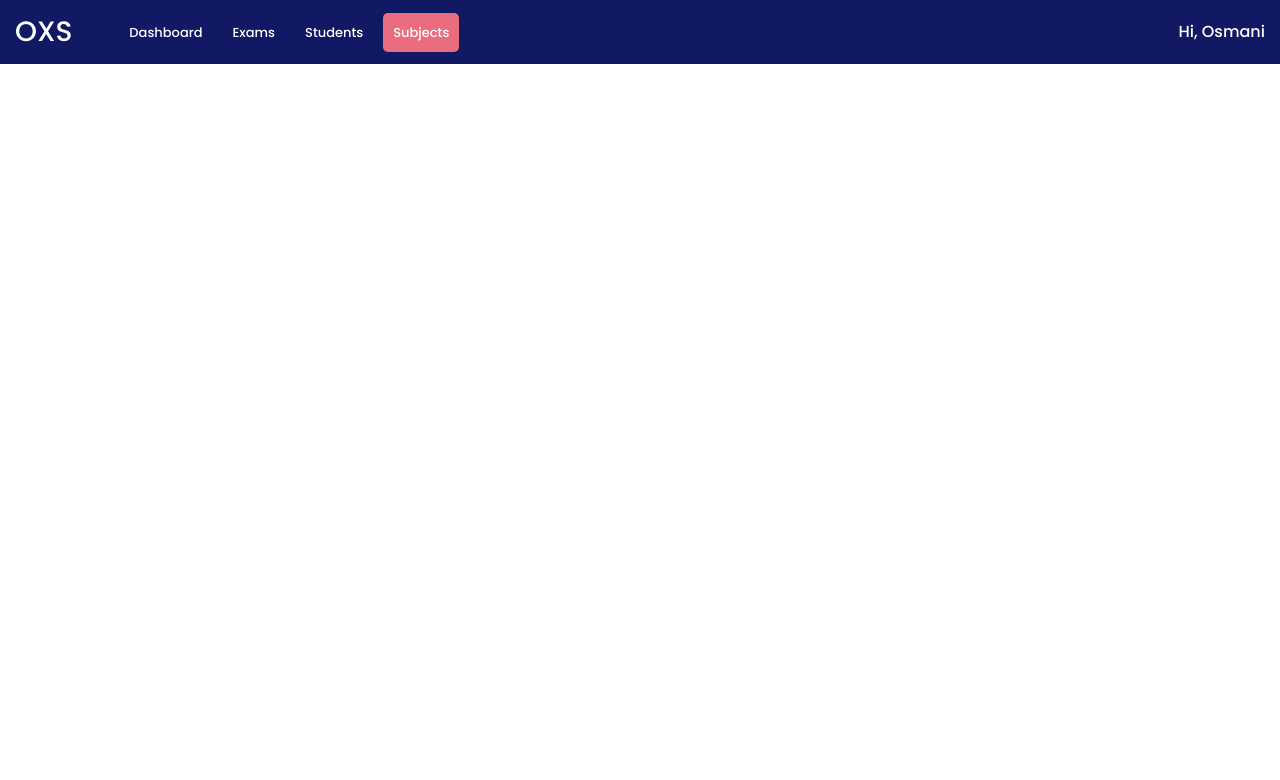
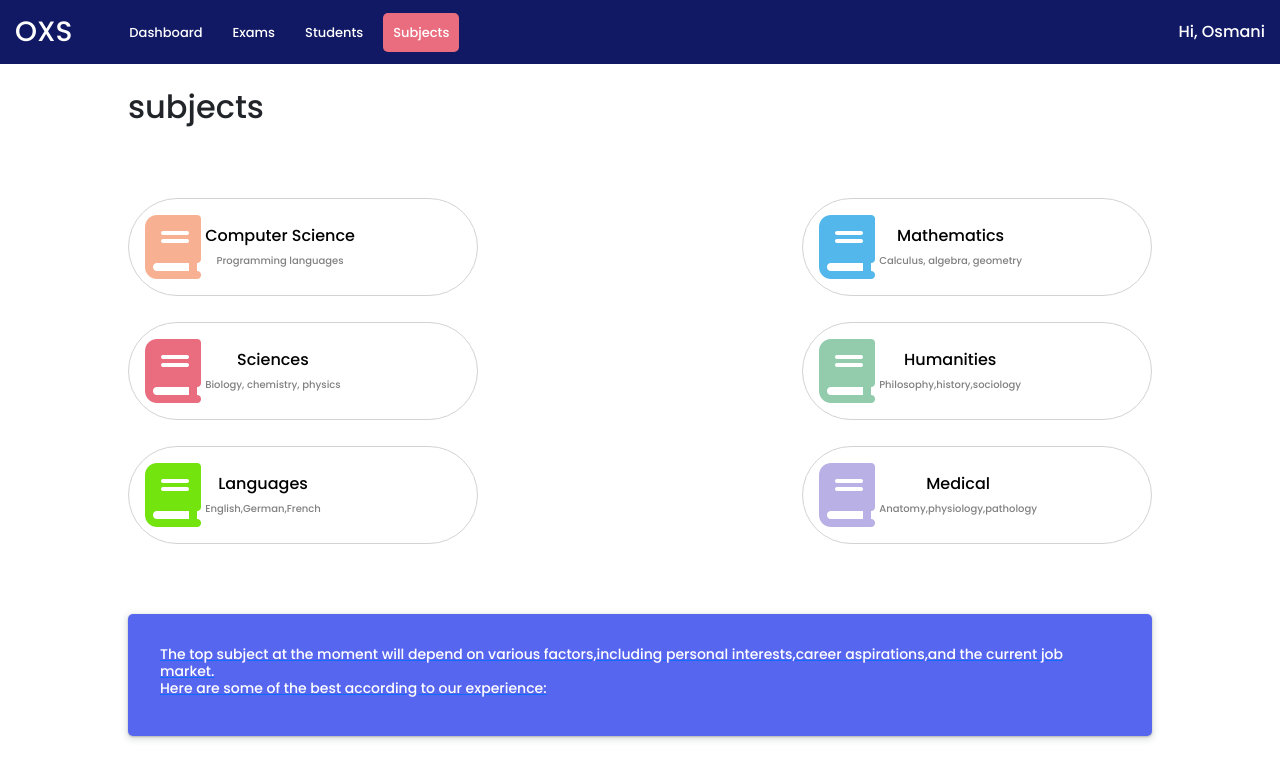
Before and after one commit to astritkrasniqi1/OnlineExamSystem, a PHP site: page /professor/Subjects.php in a window 1280 px wide. Shown: the top 780 px of the page. Run offline with PHP 8.4, Linux system fonts and the light colour scheme; a user stored in the database is signed in.

Commit message:
Online Exam System

```diff
--- a/professor/Dashboard.php
+++ b/professor/Dashboard.php
@@ -77,7 +77,7 @@
 
         </div>
         </a>
-        <a href="#" class=""><div>
+        <a href="subjects.php" class=""><div>
         <i class="fa-solid fa-book" style="color:#a3abb6;"></i>&nbsp;
             <div class="col-auto"><span>Subjects</span>
             <h5>400</h5></div>
--- /dev/null
+++ b/professor/Subject.css
@@ -0,0 +1,94 @@
+.subjectoverview{
+    display: flex;
+    flex-direction: row;
+    gap: 20px;
+    justify-content: space-between;
+    padding:0;
+    margin: 4rem 8rem;
+    border-radius: 24px;
+    flex-wrap: wrap;
+}
+.subjectoverview a{
+    text-decoration: none;
+    text-align: center;
+    color: black;
+    border-radius:95px;
+    width:350px;
+    padding: 1rem;
+    margin:4px,2px;
+    margin-bottom: 6px;
+    background:white;
+    border: 1px solid lightgray;
+}
+
+
+@media screen and (max-width: 960px){
+    .subjectoverview a{
+        text-decoration: none;
+        color: black;
+        border-radius:5px;
+        width:300px;
+        padding: 2rem;
+        background:white;
+        box-shadow: rgba(60, 64, 67, 0.3) 0px 1px 2px 0px, rgba(60, 64, 67, 0.15) 0px 2px 6px 2px;
+    }
+}
+@media screen and (max-width: 768px){
+    .subjectoverview a{
+        text-decoration: none;
+        color: black;
+        border-radius:5px;
+        width:250px;
+        padding: 2rem;
+        background:white;
+        box-shadow: rgba(60, 64, 67, 0.3) 0px 1px 2px 0px, rgba(60, 64, 67, 0.15) 0px 2px 6px 2px;
+    }
+}
+
+.subjectoverview a div{
+    display: flex;
+
+    flex-direction: row;
+    align-items:baseline;
+
+    align-items: center;
+
+}
+.subjectoverview a div i{
+    font-size: 4rem;
+}
+.subjectoverview a div div{
+    display: flex;
+    flex-direction: column;
+    align-items: normal;
+}
+.subjectoverview a div div h5{
+    font-size:20px;
+    margin: 0;
+}
+.subjectoverview a div div span{
+    font-size:10px;
+    color:gray;
+}
+
+
+.pageTitleContainer{
+    display: flex;
+    flex-direction: row;
+    justify-content: space-between;
+    margin: 1.5rem 8rem;
+    align-items: center;
+}
+
+.bestSubjects{
+    margin:1rem 8rem;
+    background:  #5766ef;
+    padding: 2rem;
+    border-radius: 5px;
+    box-shadow: rgba(60, 64, 67, 0.3) 0px 1px 2px 0px, rgba(60, 64, 67, 0.15) 0px 2px 6px 2px;
+}
+.bestSubjects h3{
+    color:  white;
+    font-size: 14px;
+
+}
--- a/professor/subjects.php
+++ b/professor/subjects.php
@@ -16,12 +16,87 @@
     <meta charset="UTF-8">
     <meta http-equiv="X-UA-Compatible" content="IE=edge">
     <meta name="viewport" content="width=device-width, initial-scale=1.0">
+    <link rel="stylesheet" href="Subject.css">
     <title>Document</title>
+    <link rel="stylesheet" href="https://cdnjs.cloudflare.com/ajax/libs/font-awesome/6.4.0/css/all.min.css" integrity="sha512-iecdLmaskl7CVkqkXNQ/ZH/XLlvWZOJyj7Yy7tcenmpD1ypASozpmT/E0iPtmFIB46ZmdtAc9eNBvH0H/ZpiBw==" crossorigin="anonymous" referrerpolicy="no-referrer" />
     <script src="https://cdnjs.cloudflare.com/ajax/libs/jquery/3.6.4/jquery.min.js" integrity="sha512-pumBsjNRGGqkPzKHndZMaAG+bir374sORyzM3uulLV14lN5LyykqNk8eEeUlUkB3U0M4FApyaHraT65ihJhDpQ==" crossorigin="anonymous" referrerpolicy="no-referrer"></script>
 </head>
 <body>
     <?php @include 'navbar.php' ?>
 </body>
+<section>
+    <div class="pageTitleContainer">
+        <div>
+           <h2>
+              <?php
+                $currentPage = basename($_SERVER['PHP_SELF']);
+                $pageTitle = str_replace(".php", "", $currentPage);
+                echo $pageTitle;
+               ?>
+            </h2>
+        </div>
+    </div>
+
+    <div class="subjectoverview" style="flex-wrap:wrap;">
+        <a href="#" class=""><div>
+        <i class="fa-solid fa-book" style="color:#f7b092;"></i>&nbsp;
+            <div class="col-auto"><h6>Computer Science</h6>
+              <span>Programming languages</span>
+        </div></div>
+        </a>
+
+        <a href="#" class="">
+      <div>
+        <i class="fa-solid fa-book" style="color:#53b7ec;"></i>&nbsp;
+            <div class="col-auto"><h6>Mathematics</h6>
+                <span>Calculus, algebra, geometry</span>
+        </div>
+
+        </div>
+        </a>
+        <a href="#" class="">
+            <div>
+            <i class="fa-solid fa-book" style="color:#e96d7f;"></i>&nbsp;
+            <div class="col-auto"><h6>Sciences</h6>
+                <span>Biology, chemistry, physics</span></div>
+            </div>
+        </a>
+        <a href="#" class="">
+            <div>
+            <i class="fa-solid fa-book" style="color:#93ccad;"></i>&nbsp;
+            <div class="col-auto"><h6>Humanities</h6>
+                <span>Philosophy,history,sociology</span></div>
+            </div>
+        </a>
+         <a href="#" class="">
+            <div>
+            <i class="fa-solid fa-book" style="color:#73e40d;"></i>&nbsp;
+            <div class="col-auto"><h6>Languages</h6>
+                <span>English,German,French</span></div>
+            </div>
+        </a>
+        <a href="#" class=""><div>
+        <i class="fa-solid fa-book" style="color:#b9b1e5;"></i>&nbsp;
+            <div class="col-auto"><h6>Medical</h6>
+                <span>Anatomy,physiology,pathology</span></div>
+
+        </div>
+
+
+    </div>
+    <div class="bestSubjects">
+        <h3>The top subject at the moment will depend on various factors,including personal interests,career aspirations,and the current job market.<br>Here are some of the best according to our experience:<br>
+        </h3>
+
+
+
+
+    </div>
+
+
+</section>
+
+
 
 
 <script>
```
Also changed, not shown: professor/Students.php (+13 -0 lines).
